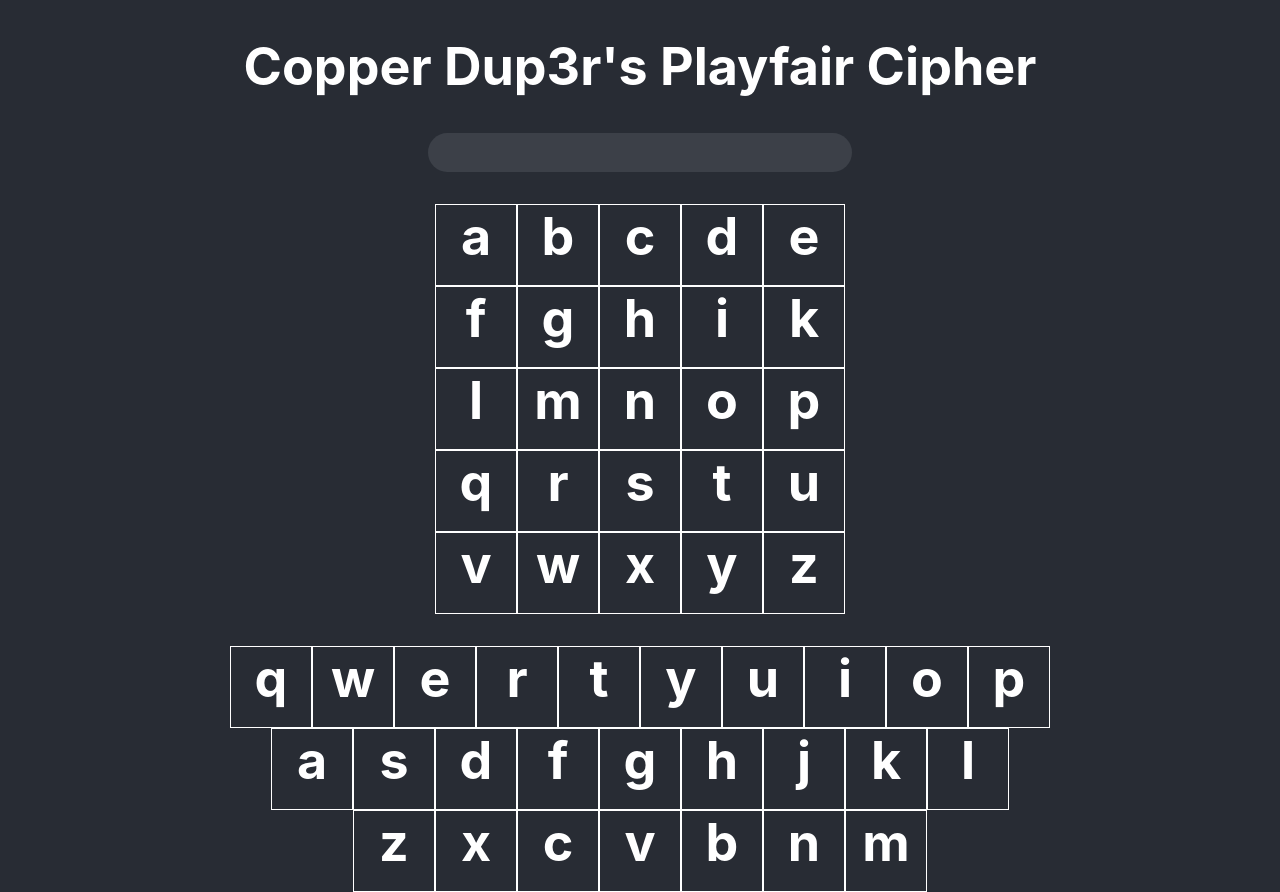
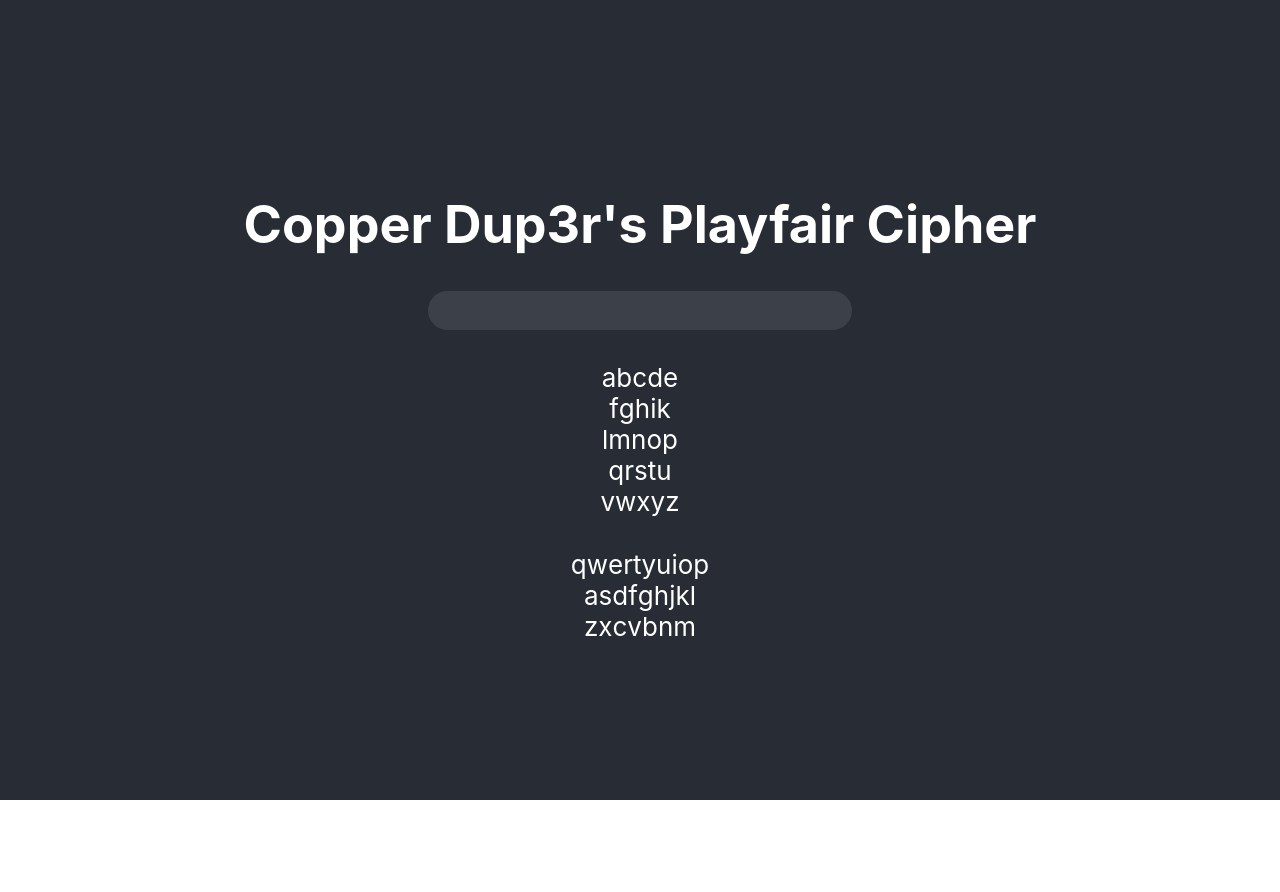
Before and after one commit to tylerchenoweth/playfair-cipher, a React (Create React App) app: page / in a window 1280 px wide. After the commit the page ends 800 px from the top, so only its background shows below. Built offline with nearby package versions, Linux system fonts and the light colour scheme.

Commit message:
removed the h1 tag and put the {letter} directly in a div

```diff
--- a/src/components/LetterSquare/LetterSquare.js
+++ b/src/components/LetterSquare/LetterSquare.js
@@ -17,7 +17,10 @@ function LetterSquare( {letter, isPressed=false, letterColor="blue"}) {
 
 
     return (
-        <h1 className="letter-square" style={{background: bgColor}}>{letter}</h1>
+        <div className="letterSquare" style={{background: bgColor}}>
+            {letter}
+            {/* <h1 className="letter" style={{background: bgColor}}>{letter}</h1> */}
+        </div>
     );
 }
 
```
